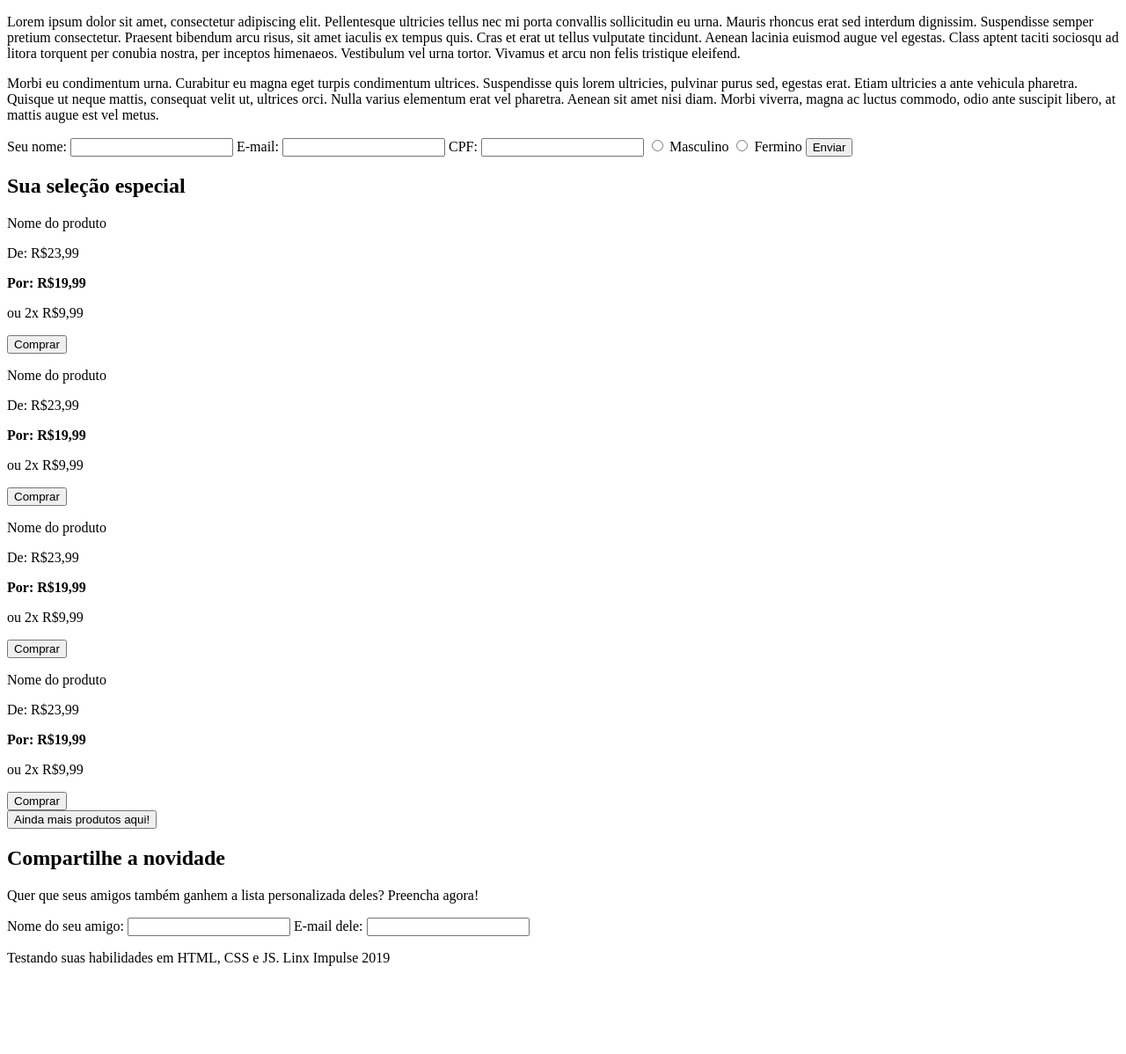
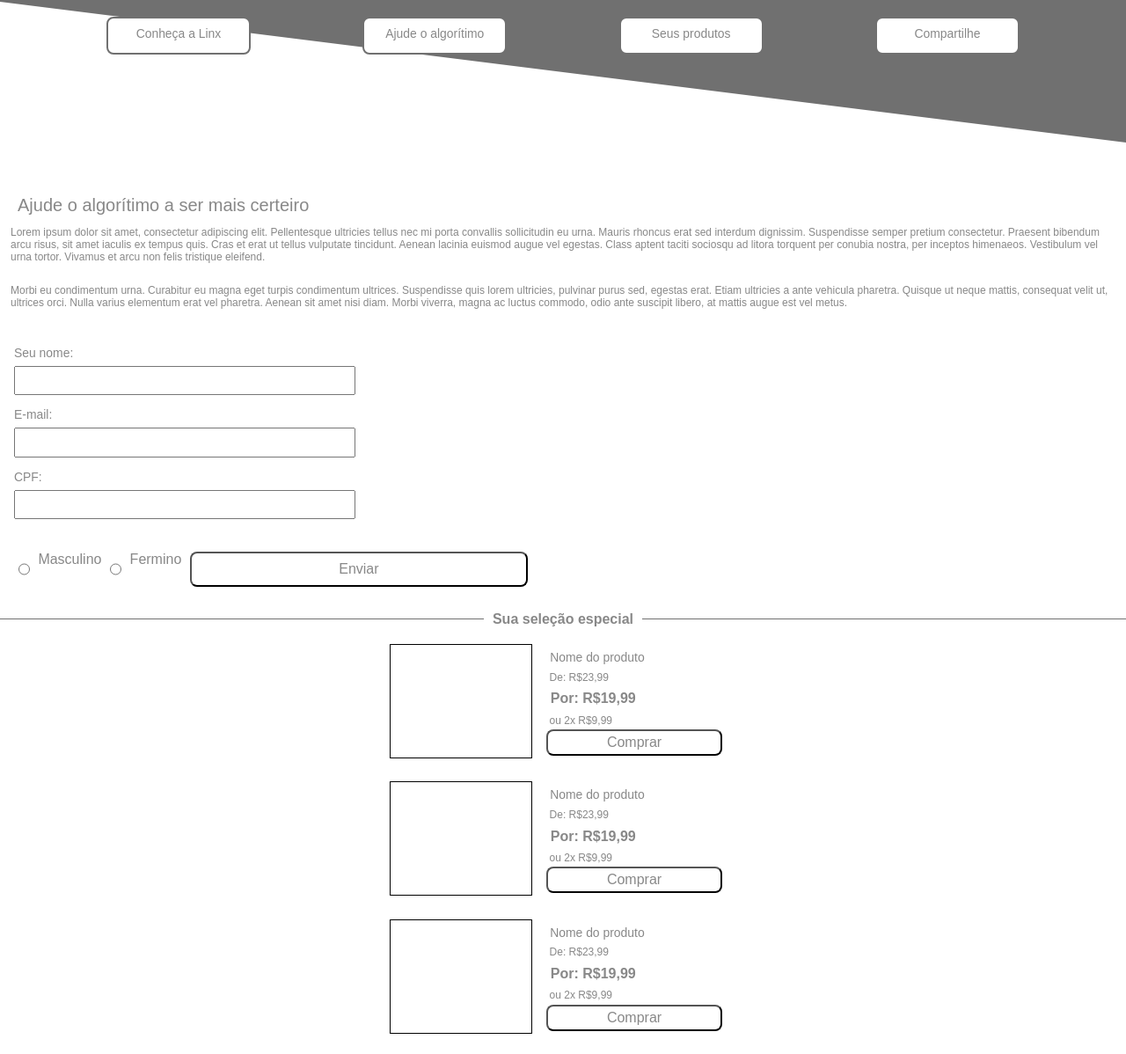
Before and after one commit to jeffersonssoares/html-and-css-challenge, a plain HTML site: page index.html in a window 1280 px wide. Shown: the part 238-1436 px from the top of the page at 88% size. Before the commit the page ends 1352 px from the top, so only its background shows below. Drawn offline with Linux system fonts and the light colour scheme.

Commit message:
layout mobile

```diff
--- a/CSS/style.css
+++ b/CSS/style.css
@@ -0,0 +1,259 @@
+*{
+    margin: 0;
+    padding: 0;
+    font-family: Arial, Helvetica, sans-serif;
+    font-size: 16px;
+    text-decoration: none;
+    list-style: none;
+}
+
+.header {
+    background-color: #707070;
+    width: 100%;
+    min-height: 25em;
+    position: relative;
+}
+.cut {
+    position: absolute;
+    bottom: 0;
+    left: 0;
+    border-top: 20vh solid #707070;
+    border-left: 100vw solid #FFF;
+}
+
+.header-txt {
+    font-size: 1.25em;
+    padding: 4.12em 0em 0em 1em;
+    text-align: left;
+    color: #FFF;
+}
+
+.header-txt-strong {
+    padding: .3em 0em 0em 1em;
+    color: #FFF;
+}
+
+.header-txt2 {
+    padding: .3em 0em 0em 1em;
+    color: #FFF;
+    font-size: 0.875em;
+}
+
+.header strong {
+    font-size: 2.5em;
+}
+
+.header-txt2 {
+    font-size: 0.87em;
+}
+
+.header li {
+    border: 2px solid #707070;
+    background-color: #FFF;
+    border-radius: .5em;
+    width: 9em;
+    height: 1.40em;
+    padding: .5em;
+    z-index: 1;
+    text-align: center;
+    margin: .4em;
+}
+
+.header-nav {
+    padding: 3em 0 3em 0em;
+    height: 6.9em;
+    display: flex;
+    flex-direction: row;
+    flex-wrap: wrap;
+    align-content: center;
+    justify-content: space-evenly;
+}
+
+.header a {
+    color: #888888;
+    font-size: 0.87em;
+}
+
+.main h1 {
+    font-size: 1.25em;
+    color: #888888;
+    padding: 3em 0em 0em 1em;
+    font-weight: normal;
+}
+
+.main p{
+    font-size: 0.75em;
+    color: #888888;
+    padding: 1em 1em;
+}
+
+.formulario {
+
+    color: #888888;
+}
+
+.form {
+    padding: 1em;
+    display: flex;
+    flex-direction: column;
+    align-items: flex-start;
+
+}
+
+.form2 {
+    padding: 1em;
+    display: flex;
+    flex-direction: row;
+    flex-wrap: wrap;
+    justify-content: flex-start;
+}
+
+.box-form{
+    width: 24em;
+    height: 1.85em;
+}
+
+.label {
+    margin: 1em 0 .5em;
+    font-size: 0.87em;
+}
+
+.form2 input, label {
+    margin: .3em;
+}
+
+.btn-enviar {
+    width: 24em;
+    height: 2.5em;
+    border-radius: .5em;
+    background-color: #FFF;
+    color: #888888;
+}
+
+fieldset {
+    border-top: 1px solid #707070;
+    border-bottom: none;
+    border-left: none;
+    border-right: none;
+    display: block;
+    text-align: center;
+
+}
+
+fieldset legend {
+    padding: 5px 10px;
+    color: #888888;
+    font-size: 1.12em;
+}
+
+.nome-produto {
+    font-size: 0.87em;
+    color: #888888;
+    padding: .3em;
+}
+
+.de-ou {
+    font-size: 0.75em;
+    color: #888888;
+    padding: .3em;
+}
+
+.por {
+    font-size: 1em;
+    color: #888888;
+    padding: .3em;
+}
+
+.btn-comprar {
+    width: 12.5em;
+    height: 1.87em;
+    border-radius: .5em;
+    color: #888888;
+    background-color: #FFF;
+}
+
+.btn-maisprodutos {
+    margin: 3em 0 6em 0;
+    width: 16em;
+    height: 2.4em;
+    background-color: #FFF;
+    border-color: #707070;
+    color: #888888;
+    display: flex;
+    align-items: center;
+    justify-content: center;
+}
+
+.maisprodutos {
+    display: flex;
+    justify-content: space-around;
+}
+
+.produtos {
+    display: flex;
+    flex-direction: row;
+    justify-content: center;
+    align-items: center;
+}
+
+.box-produto {
+    border: 1px solid black;
+    color: #707070;
+    padding: 4em 5em;
+}
+
+.compra {
+    padding: 1em;
+}
+
+.lista-personalizada {
+    font-size: 0.87em;
+    color: #888888;
+    text-align: center;
+    padding: 1.5em;
+}
+
+.form-compartilhe {
+    display: flex;
+}
+
+.enviar-agora {
+    display: flex;
+    justify-content: center;
+
+}
+
+.btn-enviar-agora{
+    margin: 2.5em;
+    width: 16em;
+    height: 2.5em;
+    border-radius: .5em;
+    background-color: #FFF;
+    color: #888888;
+    text-align: center;
+    display: flex;
+    justify-content: center;
+}
+
+.footer p {
+    font-size: 0.75em;
+    color: #FFFFFF;
+    padding: 8em;
+    text-align: center;
+
+}
+
+.footer {
+    background-color: #707070;
+    width: 100%;
+    min-height: 10em;
+    position: absolute;
+}
+
+.cut-footer{
+    position: relative;
+    bottom: 0;
+    left: 0;
+    border-bottom: 7vh solid #707070;
+    border-left: 100vw solid #FFF;
+}
--- a/index.html
+++ b/index.html
@@ -11,25 +11,24 @@
 </head>
 
 <body>
-    <header>
-        <p>
-            uma seleção de produtos <br>
-            <strong>especial para você</strong>
-        </p>
-        <p>
-            Todos os produtos desta lista foram selecionados a partir da sua navegação. Aproveite!
+    <header class="header">
+        <p class="header-txt">uma seleção de produtos</p>
+        <p class="header-txt-strong"><strong>especial para você</strong></p>
+        <p class="header-txt2">Todos os produtos desta lista foram selecionados a partir da sua navegação. Aproveite!
         </p>
 
         <nav>
-            <ul>
+            <ul class="header-nav">
                 <li><a href="#">Conheça a Linx</a></li>
                 <li><a href="#">Ajude o algorítimo</a></li>
                 <li><a href="#">Seus produtos</a></li>
                 <li><a href="#">Compartilhe</a></li>
             </ul>
         </nav>
+        <span class="cut"></span>
     </header>
-    <main>
+
+    <main class="main">
         <h1>
             Ajude o algorítimo a ser mais certeiro
         </h1>
@@ -52,81 +51,107 @@
         </p>
     </main>
 
-    <form action="#" method="GET">
+    <form class="formulario" action="#" method="GET">
+        <div class="form">
+            <label class="label" for="seu-nome">Seu nome:</label>
+            <input class="box-form" type="text" id="seu-nome">
 
-        <label for="seu-nome">Seu nome:</label>
-        <input type="text" id="seu-nome">
+            <label class="label" for="e-mail">E-mail:</label>
+            <input class="box-form" type="email" id="e-mail">
 
+            <label class="label" for="cpf">CPF:</label>
+            <input class="box-form" type="number" id="cpf">
+        </div>
 
-        <label for="e-mail">E-mail:</label>
-        <input type="email" id="e-mail">
+        <div class="form2">
+            <input type="radio" name="sexo" value="M">
+            <label for="">Masculino</label>
+            <input type="radio" name="sexo" value="F">
+            <label for="">Fermino</label>
 
-
-        <label for="cpf">CPF:</label>
-        <input type="number" id="cpf">
-
-        <input type="radio" name="sexo" value="M">
-        <label for="">Masculino</label>
-        <input type="radio" name="sexo" value="F">
-        <label for="">Fermino</label>
-
-        <input type="submit" value="Enviar">
+            <input class="btn-enviar" type="submit" value="Enviar">
+        </div>
     </form>
 
     <section>
-        <h2>Sua seleção especial</h2>
+        <fieldset>
+            <legend><strong>Sua seleção especial</strong></legend>
+        </fieldset>
 
-        <div>
-            <p>Nome do produto</p>
-            <p>De: R$23,99</p>
-            <p><strong>Por: R$19,99</strong></p>
-            <p>ou 2x R$9,99</p>
-            <button>Comprar</button>
+
+        <div class="produtos">
+            <span class="box-produto"></span>
+            <div class="compra">
+                <p class="nome-produto">Nome do produto</p>
+                <p class="de-ou">De: R$23,99</p>
+                <p class="por"><strong>Por: R$19,99</strong></p>
+                <p class="de-ou">ou 2x R$9,99</p>
+                <button class="btn-comprar">Comprar</button>
+            </div>
         </div>
 
-        <div>
-            <p>Nome do produto</p>
-            <p>De: R$23,99</p>
-            <p><strong>Por: R$19,99</strong></p>
-            <p>ou 2x R$9,99</p>
-            <button>Comprar</button>
+        <div class="produtos">
+            <span class="box-produto"></span>
+            <div class="compra">
+                <p class="nome-produto">Nome do produto</p>
+                <p class="de-ou">De: R$23,99</p>
+                <p class="por"><strong>Por: R$19,99</strong></p>
+                <p class="de-ou">ou 2x R$9,99</p>
+                <button class="btn-comprar">Comprar</button>
+            </div>
         </div>
 
-        <div>
-            <p>Nome do produto</p>
-            <p>De: R$23,99</p>
-            <p><strong>Por: R$19,99</strong></p>
-            <p>ou 2x R$9,99</p>
-            <button>Comprar</button>
+        <div class="produtos">
+            <span class="box-produto"></span>
+            <div class="compra">
+                <p class="nome-produto">Nome do produto</p>
+                <p class="de-ou">De: R$23,99</p>
+                <p class="por"><strong>Por: R$19,99</strong></p>
+                <p class="de-ou">ou 2x R$9,99</p>
+                <button class="btn-comprar">Comprar</button>
+            </div>
         </div>
 
-        <div>
-            <p>Nome do produto</p>
-            <p>De: R$23,99</p>
-            <p><strong>Por: R$19,99</strong></p>
-            <p>ou 2x R$9,99</p>
-            <button>Comprar</button>
+        <div class="produtos">
+            <span class="box-produto"></span>
+            <div class="compra">
+                <p class="nome-produto">Nome do produto</p>
+                <p class="de-ou">De: R$23,99</p>
+                <p class="por"><strong>Por: R$19,99</strong></p>
+                <p class="de-ou">ou 2x R$9,99</p>
+                <button class="btn-comprar">Comprar</button>
+            </div>
         </div>
 
-        <button>Ainda mais produtos aqui!</button>
+        <div class="maisprodutos">
+            <button class="btn-maisprodutos">Ainda mais produtos aqui!</button>
+        </div>
     </section>
 
     <section>
-        <h2>Compartilhe a novidade</h2>
+        <fieldset>
+            <legend><strong>Compartilhe a novidade</strong></legend>
+        </fieldset>
 
-        <p>
+        <p class="lista-personalizada">
             Quer que seus amigos também ganhem a lista personalizada deles? Preencha agora!
         </p>
 
-        <form action="">
-            <label for="">Nome do seu amigo:</label>
-            <input type="text">
+        <form class="formulario" action="#" method="GET">
+            <div class="form">
+                <label class="label" for="seu-nome">Nome do seu amigo:</label>
+                <input class="box-form" type="text" id="seu-nome">
 
-            <label for="">E-mail dele:</label>
-            <input type="email" name="" id="">
+                <label class="label" for="e-mail">E-mail dele:</label>
+                <input class="box-form" type="email" id="e-mail">
+            </div>
+            <div class="enviar-agora">
+                <input class="btn-enviar-agora" type="submit" value="Enviar agora">
+            </div>
         </form>
     </section>
-    <footer>
+    <footer class="footer">
+        <span class="cut-footer"></span>
         <p>
             Testando suas habilidades em HTML, CSS e JS. Linx Impulse 2019
         </p>
```
